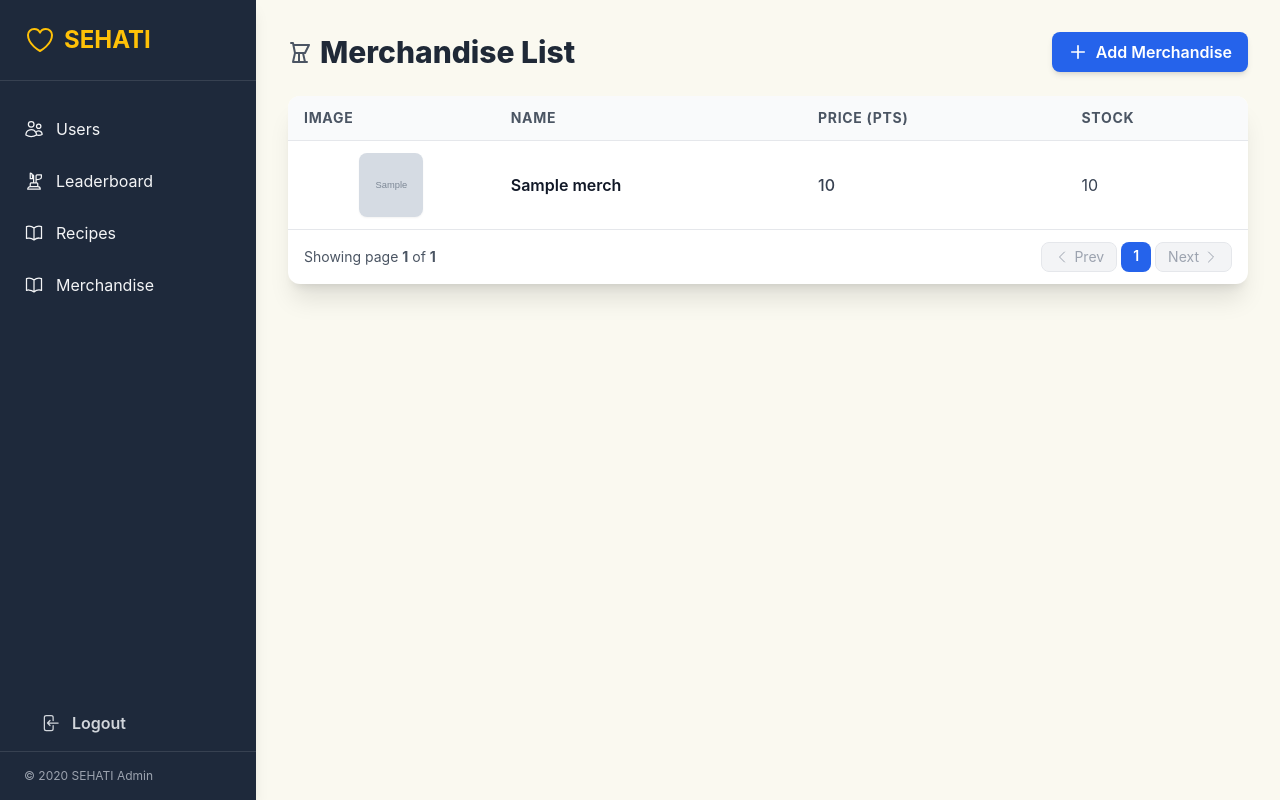
After one commit to ridwan-ansari/sehati, a FastAPI app: template app/src/templates/admin/merchandise.html in a window 1280 px wide. The commit adds this page. Run offline with FastAPI, Linux system fonts and the light colour scheme; the template is opened without the code that fills it: most values are stand-ins (such as "Sample title", 1, 10 or a date in 2020); grey boxes marked "Sample" are stand-in pictures; parts of the project's set-up code (start-up, migrations or seed data) failed here and were passed over; some libraries are stand-ins or nearby versions; some web fonts are replaced.

Commit message:
feat(admin): add merchandise list page with full UX matching recipe list

```diff
--- a/app/src/templates/admin/base.html
+++ b/app/src/templates/admin/base.html
@@ -66,6 +66,13 @@
           </svg>
           Recipes
         </a>
+        <a href="/dashboard/merchandise"
+           class="flex items-center px-6 py-3 hover:bg-[var(--sidebar-hover)] transition group">
+          <svg xmlns="http://www.w3.org/2000/svg" fill="none" viewBox="0 0 24 24" stroke-width="1.5" stroke="currentColor" class="w-5 h-5 mr-3 group-hover:text-[var(--primary)] transition-colors">
+            <path stroke-linecap="round" stroke-linejoin="round" d="M12 6.042A8.967 8.967 0 0 0 6 3.75c-1.052 0-2.062.18-3 .512v14.25A8.987 8.987 0 0 1 6 18c2.305 0 4.408.867 6 2.292m0-14.25a8.966 8.966 0 0 1 6-2.292c1.052 0 2.062.18 3 .512v14.25A8.987 8.987 0 0 0 18 18a8.967 8.967 0 0 0-6 2.292m0-14.25v14.25" />
+          </svg>
+          Merchandise
+        </a>
       </nav>
     </div>
 
--- /dev/null
+++ b/app/src/templates/admin/merchandise.html
@@ -0,0 +1,121 @@
+{% extends "admin/base.html" %}
+{% block title %}Merchandise{% endblock %}
+
+{% block content %}
+<div class="flex justify-between items-center mb-6">
+    <h2 class="text-3xl font-extrabold text-gray-800 flex items-center gap-2">
+        <svg xmlns="http://www.w3.org/2000/svg" fill="none" viewBox="0 0 24 24"
+             stroke-width="2" stroke="currentColor" class="w-6 h-6 text-gray-600">
+            <path stroke-linecap="round" stroke-linejoin="round"
+                d="M3 3h2l.4 2M7 13h10l4-8H5.4M7 13L5.4 5M7 13l-2 9m0 0h14m-14 0h14m-4-9 2 9m-6-9v9" />
+        </svg>
+        Merchandise List
+    </h2>
+
+    <a href="/dashboard/merchandise/upload"
+       class="bg-blue-600 text-white px-4 py-2 rounded-lg font-semibold shadow-md hover:bg-blue-700 transition flex items-center gap-2">
+        <svg xmlns="http://www.w3.org/2000/svg" fill="none"
+             viewBox="0 0 24 24" stroke-width="2" stroke="currentColor" class="w-5 h-5">
+            <path stroke-linecap="round" stroke-linejoin="round" d="M12 4.5v15m7.5-7.5h-15" />
+        </svg>
+        Add Merchandise
+    </a>
+</div>
+
+<div class="bg-white shadow-xl rounded-xl overflow-hidden">
+    <div class="overflow-x-auto">
+        <table class="min-w-full text-left divide-y divide-gray-200">
+            <thead>
+                <tr class="bg-gray-50 text-gray-600 uppercase text-sm tracking-wider">
+                    <th class="py-3 px-4 font-bold">Image</th>
+                    <th class="py-3 px-4 font-bold">Name</th>
+                    <th class="py-3 px-4 font-bold">Price (pts)</th>
+                    <th class="py-3 px-4 font-bold">Stock</th>
+                </tr>
+            </thead>
+
+            <tbody class="divide-y divide-gray-100 text-gray-700">
+            {% for m in merch %}
+                <tr class="hover:bg-yellow-50/50 transition duration-150">
+                    <td class="py-3 px-4 text-center">
+                        {% if m.image_url %}
+                        <img src="{{ m.image_url }}" class="w-16 h-16 rounded-lg object-cover mx-auto shadow-sm">
+                        {% else %}
+                        <span class="text-gray-400 text-xs">No Image</span>
+                        {% endif %}
+                    </td>
+
+                    <td class="py-3 px-4 font-semibold text-gray-900">{{ m.name }}</td>
+                    <td class="px-4 text-gray-700 font-medium">{{ m.price_points }}</td>
+                    <td class="px-4 text-gray-700">{{ m.stock }}</td>
+                </tr>
+            {% endfor %}
+            </tbody>
+        </table>
+    </div>
+
+    <!-- Pagination -->
+    <div class="flex justify-between items-center px-4 py-3 border-t border-gray-200">
+        <div class="text-sm text-gray-600">
+            Showing page <strong>{{ page }}</strong> of <strong>{{ total_pages }}</strong>
+        </div>
+
+        <div class="flex space-x-1">
+
+            {# Prev #}
+            {% if page > 1 %}
+            <a href="?page={{ page - 1 }}&limit={{ limit }}"
+                class="px-3 py-1 border border-gray-300 rounded-lg bg-white text-gray-700 hover:bg-gray-100 transition text-sm flex items-center gap-1">
+                <svg xmlns="http://www.w3.org/2000/svg" fill="none"
+                     viewBox="0 0 24 24" stroke-width="1.5" stroke="currentColor" class="w-4 h-4">
+                    <path stroke-linecap="round" stroke-linejoin="round"
+                        d="M15.75 19.5 8.25 12l7.5-7.5" />
+                </svg>
+                Prev
+            </a>
+            {% else %}
+            <span class="px-3 py-1 border border-gray-200 rounded-lg bg-gray-100 text-gray-400 text-sm flex items-center gap-1">
+                <svg xmlns="http://www.w3.org/2000/svg" fill="none"
+                     viewBox="0 0 24 24" stroke-width="1.5" stroke="currentColor" class="w-4 h-4">
+                    <path stroke-linecap="round" stroke-linejoin="round"
+                        d="M15.75 19.5 8.25 12l7.5-7.5" />
+                </svg>
+                Prev
+            </span>
+            {% endif %}
+
+            {# Number Pages #}
+            {% for p in range(1, total_pages + 1) %}
+                {% if p == page %}
+                    <span class="px-3 py-1 bg-blue-600 text-white rounded-lg font-semibold text-sm">{{ p }}</span>
+                {% else %}
+                    <a href="?page={{ p }}&limit={{ limit }}"
+                       class="px-3 py-1 border border-gray-300 rounded-lg text-gray-700 hover:bg-gray-100 transition text-sm">{{ p }}</a>
+                {% endif %}
+            {% endfor %}
+
+            {# Next #}
+            {% if page < total_pages %}
+            <a href="?page={{ page + 1 }}&limit={{ limit }}"
+                class="px-3 py-1 border border-gray-300 rounded-lg bg-white text-gray-700 hover:bg-gray-100 transition text-sm flex items-center gap-1">
+                Next
+                <svg xmlns="http://www.w3.org/2000/svg" fill="none"
+                     viewBox="0 0 24 24" stroke-width="1.5" stroke="currentColor" class="w-4 h-4">
+                    <path stroke-linecap="round" stroke-linejoin="round"
+                        d="m8.25 4.5 7.5 7.5-7.5 7.5" />
+                </svg>
+            </a>
+            {% else %}
+            <span class="px-3 py-1 border border-gray-200 rounded-lg bg-gray-100 text-gray-400 text-sm flex items-center gap-1">
+                Next
+                <svg xmlns="http://www.w3.org/2000/svg" fill="none"
+                     viewBox="0 0 24 24" stroke-width="1.5" stroke="currentColor" class="w-4 h-4">
+                    <path stroke-linecap="round" stroke-linejoin="round"
+                        d="m8.25 4.5 7.5 7.5-7.5 7.5" />
+                </svg>
+            </span>
+            {% endif %}
+        </div>
+    </div>
+</div>
+{% endblock %}
```
Also changed, not shown: app/src/models/merchandise.py (+9 -1 lines), app/src/router/dashboard/api.py (+58 -0 lines), app/src/router/merchandise/crud.py (added, +27 -0 lines), app/src/templates/admin/merchandise_upload.html (added, +38 -0 lines).
